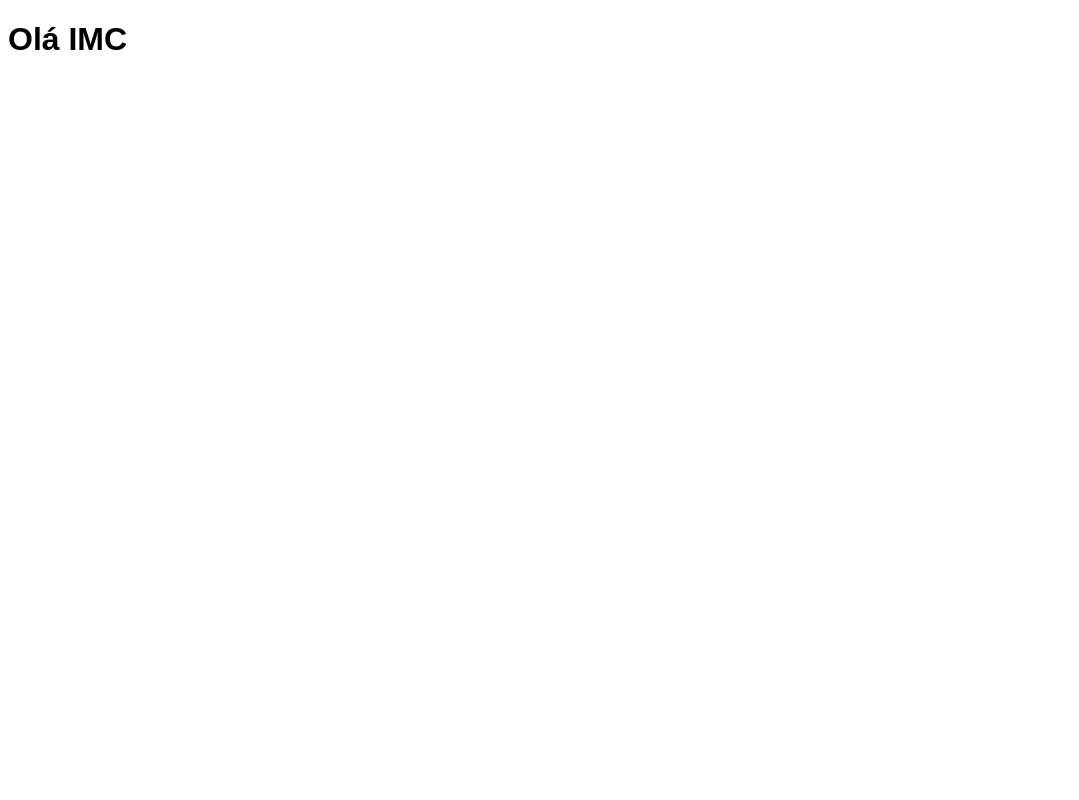
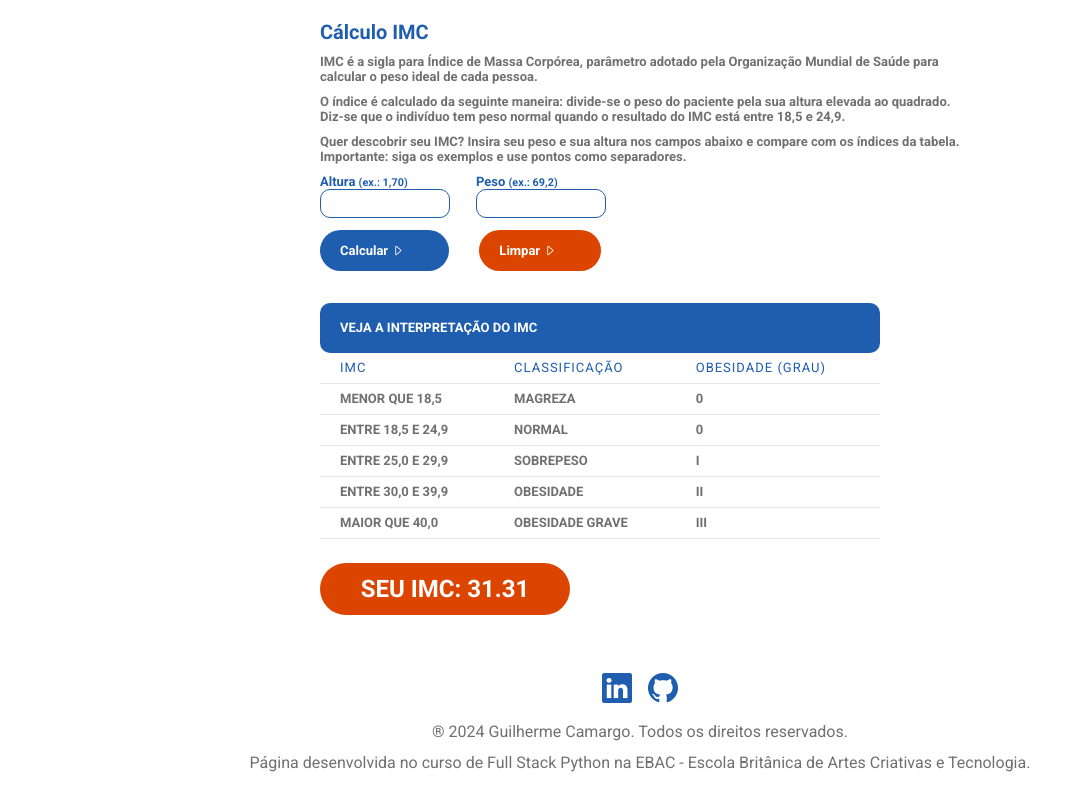
Before and after one commit to guicamargo19/imc_react, a React (Vite) app: page / in a window 1280 px wide. Shown: the whole page, without its empty margins (0-1079 px from the left). Built offline with nearby package versions, Linux system fonts and the light colour scheme.

Commit message:
Finalizado estilização e conteúdo

```diff
--- a/index.html
+++ b/index.html
@@ -3,6 +3,10 @@
   <head>
     <meta charset="UTF-8" />
     <link rel="icon" type="image/svg+xml" href="/vite.svg" />
+    <link rel="preconnect" href="https://fonts.googleapis.com">
+    <link rel="preconnect" href="https://fonts.gstatic.com" crossorigin>
+    <link href="https://fonts.googleapis.com/css2?family=Roboto:wght@400;700&display=swap" rel="stylesheet">
+    <link rel="stylesheet" href="https://cdn.jsdelivr.net/npm/bootstrap-icons@1.11.3/font/bootstrap-icons.min.css">
     <meta name="viewport" content="width=device-width, initial-scale=1.0" />
     <title>Calcule seu IMC</title>
   </head>
--- a/src/App.css
+++ b/src/App.css
@@ -1,3 +1,151 @@
-h1 {
-  font-family: sans-serif;
+* {
+  margin: 0;
+  padding: 0;
+  box-sizing: border-box;
+  font-family: "Roboto", sans-serif;
 }
+
+.container {
+  max-width: 640px;
+  width: 100%;
+  margin: 0 auto;
+}
+
+.text h1 {
+  font-size: 20px;
+  color: #1f5eaf;
+  font-weight: bolder;
+  margin-bottom: 10px;
+  margin-top: 20px;
+}
+
+.text p {
+  color: #707070;
+  margin-bottom: 10px;
+  font-size: 13px;
+  font-weight: bold;
+}
+
+.form {
+  display: block;
+}
+
+.inputs {
+  display: flex;
+}
+
+.altura-block label,
+.peso-block label {
+  display: block;
+  color: #1f5eaf;
+  font-weight: bold;
+  font-size: 13px;
+}
+
+.altura-block input,
+.peso-block input {
+  width: 130px;
+  padding: 6px 10px;
+  border: 1px solid #1f5eaf;
+  border-radius: 10px;
+  color: #707070;
+  font-weight: bold;
+}
+
+.peso-block {
+  margin-left: 26px;
+}
+
+.buttons button{
+  display: inline-block;
+  vertical-align: middle;
+  border-radius: 30px;
+  font-size: 13px;
+  color: #fff;
+  margin-bottom: 8px;
+  text-align: center;
+  text-decoration: none;
+  background-color: #1f5eaf;
+  padding: 13px 45px 13px 20px;
+  border: none;
+  font-weight: bold;
+  margin-top: 12px;
+  margin-bottom: 32px;
+}
+
+.buttons .clear{
+  background-color: #dc4500;
+  margin-left: 30px;
+}
+
+.table-imc {
+  text-transform: uppercase;
+  width: 560px;
+  line-height: 30px;
+  font-size: 13px;
+}
+
+.table-imc thead tr th{
+  text-align: left;
+  background-color: #1f5eaf;
+  color: #fff;
+  font-weight: bold;
+  padding: 10px 20px;
+  border-radius: 10px;
+}
+
+.table-imc tbody {
+  color: #707070;
+  font-weight: bold;
+}
+
+.table-imc tbody td {
+  border-bottom: 1px solid #e7e7e7;
+  padding-left: 20px;
+}
+
+.table-imc tbody .table-heading {
+  color: #1f5eaf;
+  letter-spacing: 1px;
+  font-weight: normal;
+  border-bottom: 2px solid #707070;
+}
+
+h2 {
+  width: 250px;
+  margin-top: 24px;
+  border-radius: 30px;
+  font-size: 24px;
+  color: #fff;
+  background-color: #dc4500;
+  padding: 12px;
+  text-align: center;
+  text-transform: uppercase;
+}
+
+.footer {
+  text-align: center;
+  padding-top: 40px;
+}
+
+.footer__links {
+  display: flex;
+  justify-content: center;
+  list-style: none;
+  padding: 8px;
+}
+
+.footer__links__item {
+  padding: 8px;
+  font-size: 30px;
+}
+
+.footer__links__item i {
+  color: #1f5eaf;
+}
+
+.footer__main-text,
+.footer__last-text {
+  padding-bottom: 12px;
+  color: #707070;
+}
--- a/src/App.jsx
+++ b/src/App.jsx
@@ -3,7 +3,94 @@ import './App.css'
 function App() {
   return (
     <>
-      <h1>Olá IMC</h1>
+      <div className="container">
+        <div className='text'>
+          <h1>Cálculo IMC</h1>
+          <p>IMC é a sigla para Índice de Massa Corpórea, parâmetro adotado pela Organização Mundial de Saúde para calcular o peso ideal de cada pessoa.</p>
+          <p>O índice é calculado da seguinte maneira: divide-se o peso do paciente pela sua altura elevada ao quadrado. Diz-se que o indivíduo tem peso normal quando o resultado do IMC está entre 18,5 e 24,9.</p>
+          <p>Quer descobrir seu IMC? Insira seu peso e sua altura nos campos abaixo e compare com os índices da tabela. Importante: siga os exemplos e use pontos como separadores.</p>
+        </div>
+        <form className='form'>
+          <div className="inputs">
+            <div className='altura-block'>
+              <label htmlFor="altura">Altura <small>(ex.: 1,70)</small></label>
+              <input type="number" name='altura'/>
+            </div>
+            <div className='peso-block'>
+              <label htmlFor="peso">Peso <small>(ex.: 69,2)</small></label>
+              <input type="number" name='peso' />
+            </div>
+          </div>
+          <div className='buttons'>
+            <button type="submit">Calcular <i className="bi bi-caret-right"></i></button>
+            <button className='clear' type="reset">Limpar <i className="bi bi-caret-right"></i></button>
+          </div>
+        </form>
+
+        <table className='table-imc' cellSpacing={0} >
+          <thead>
+              <tr>
+                <th colSpan={3}>Veja a interpretação do IMC</th>
+              </tr>
+          </thead>
+          <tbody>
+            <tr className='table-heading'>
+                <td>imc</td>
+                <td>classificação</td>
+                <td>Obesidade (Grau)</td>
+            </tr>
+            <tr>
+              <td>menor que 18,5</td>
+              <td>magreza</td>
+              <td>0</td>
+            </tr>
+            <tr>
+              <td>entre 18,5 e 24,9</td>
+              <td>normal</td>
+              <td>0</td>
+            </tr>
+            <tr>
+              <td>entre 25,0 e 29,9</td>
+              <td>sobrepeso</td>
+              <td>I</td>
+            </tr>
+            <tr>
+              <td>entre 30,0 e 39,9</td>
+              <td>obesidade</td>
+              <td>II</td>
+            </tr>
+            <tr>
+              <td>maior que 40,0</td>
+              <td>obesidade grave</td>
+              <td>III</td>
+            </tr>
+          </tbody>
+        </table>
+
+        <h2>seu imc: <span>31.31</span></h2>
+      </div>
+      <footer className="footer">
+        <div>
+            <ul className="footer__links">
+                <li className="footer__links__item">
+                    <a href="https://www.linkedin.com/in/guilherme-ferreira-camargo/">
+                        <i className="bi bi-linkedin"></i>
+                    </a>
+                </li>
+                <li className="footer__links__item">
+                    <a href="https://github.com/guicamargo19">
+                        <i className="bi bi-github"></i>
+                    </a>
+                </li>
+            </ul>
+            <p className="footer__main-text">
+                ® 2024 Guilherme Camargo. Todos os direitos reservados.
+            </p>
+            <p className="footer__last-text">
+                Página desenvolvida no curso de Full Stack Python na EBAC - Escola Britânica de Artes Criativas e Tecnologia.
+            </p>
+        </div>
+    </footer>
     </>
   )
 }
```
Also changed, not shown: 1 other file (tests, documents, lock files or other folders).
